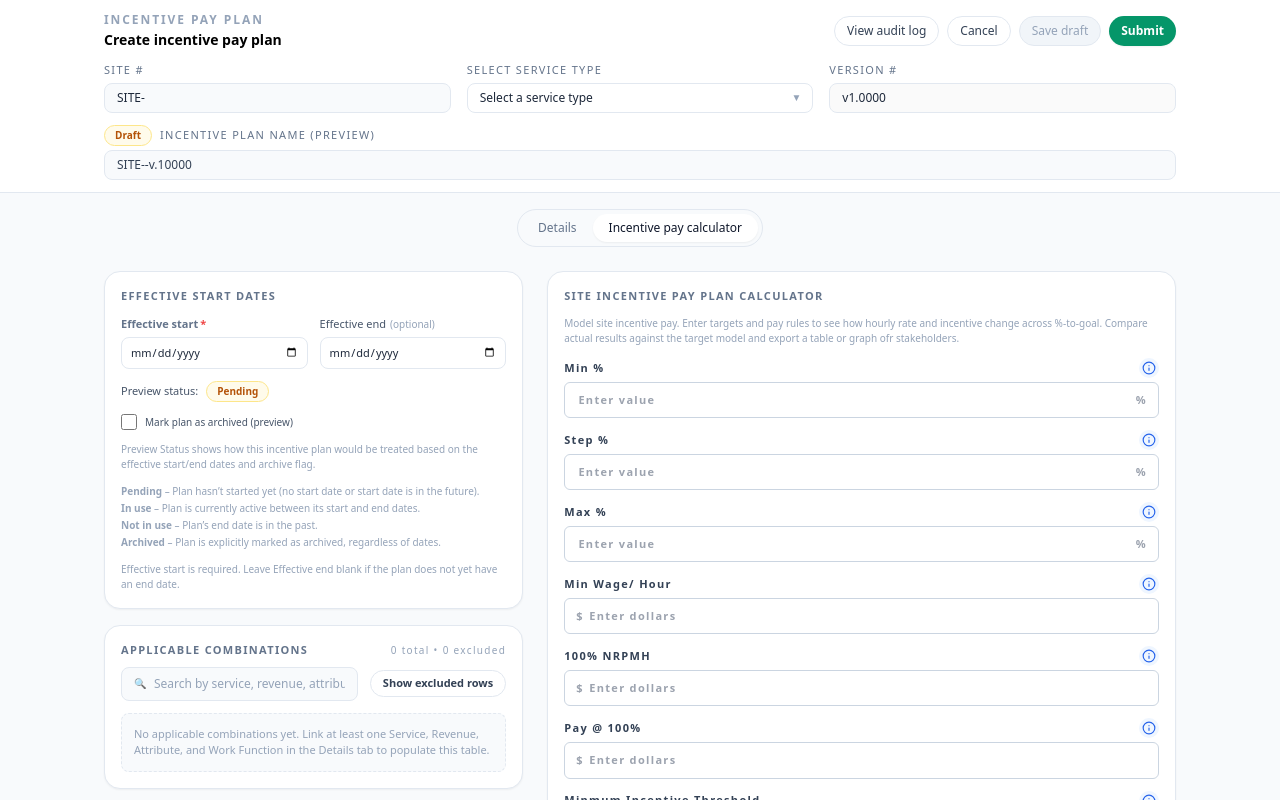
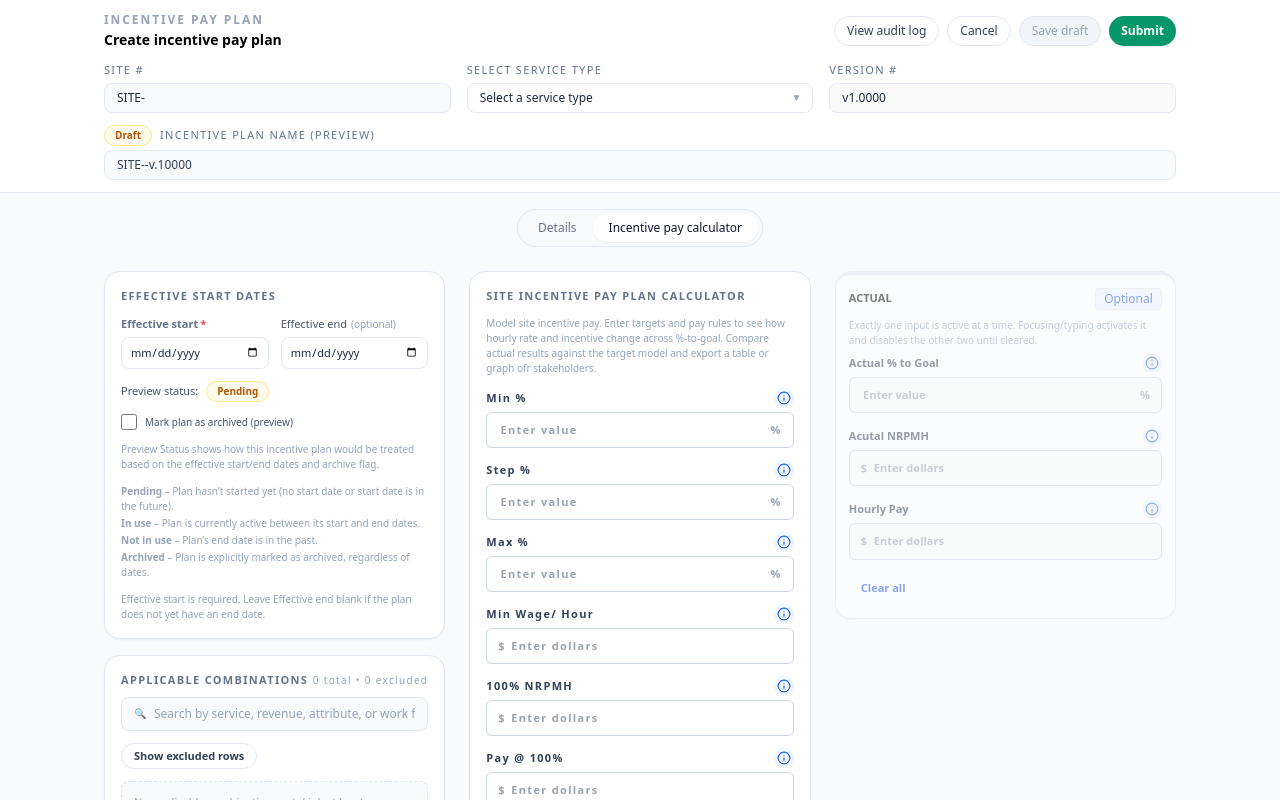
Before and after one commit to democapstone86/site-incentive-pay-plan, a React (Vite) app: page /createIncentive in a window 1280 px wide. Both pictures are taken after a click on the button "Incentive pay calculator". Shown: the top 800 px of the page. Built offline with nearby package versions, Linux system fonts and the light colour scheme.

Commit message:
Update incentive pay plan draft modal text

```diff
--- a/src/pages/CreateIncentive.tsx
+++ b/src/pages/CreateIncentive.tsx
@@ -1425,11 +1425,8 @@ export default function CreateIncentivePayPlan() {
                           Save plan as draft?
                         </h3>
                         <p className="mt-2 text-sm text-slate-600">
-                          Are you sure you want to save the{" "}
-                          <span className="font-medium text-slate-800">
-                            {previewPlanName}
-                          </span>{" "}
-                          Incentive Pay Plan as a draft?
+                          Are you sure you want to save this incentive pay plan
+                          as a draft?
                         </p>
                       </div>
 
@@ -1610,7 +1607,7 @@ export default function CreateIncentivePayPlan() {
           <div
             className={
               activeTab === "calculator"
-                ? "grid gap-6 md:grid-cols-[minmax(0,0.4fr)_minmax(0,0.6fr)]"
+                ? "grid gap-6 lg:grid-cols-3"
                 : "hidden"
             }
           >
@@ -1706,7 +1703,7 @@ export default function CreateIncentivePayPlan() {
               <div className="rounded-2xl  border border-slate-200 bg-white px-4 py-4 shadow-sm">
                 <div className="mb-2 flex items-center justify-between text-[11px] font-semibold uppercase tracking-[0.12em] text-slate-500">
                   <span>Applicable combinations</span>
-                  <span className="text-[10px] font-normal normal-case text-slate-400">
+                  <span className="text-[10px] font-normal normal-case text-slate-400 whitespace-nowrap">
                     {appCombinations.length} total • {excludedCount} excluded
                   </span>
                 </div>
@@ -1861,6 +1858,7 @@ export default function CreateIncentivePayPlan() {
               </div>
             </div>
 
+            {/* Site Incentive Pay Plan Calculator */}
             <div className="flex flex-col gap-4">
               <div className="rounded-2xl border border-slate-200 bg-white px-4 py-4 shadow-sm">
                 <div className="mb-3 text-[11px] font-semibold uppercase tracking-[0.12em] text-slate-500">
@@ -2004,7 +2002,9 @@ export default function CreateIncentivePayPlan() {
                   </section>
                 </div>
               </div>
-
+            </div>
+
+            <div className="flex flex-col gap-4">
               <div
                 className={`bg-white shadow-sm border border-slate-200 rounded-2xl p-[0.825rem] border-t-4 ${
                   useActual ? "opacity-100" : "opacity-50"
@@ -2163,8 +2163,12 @@ export default function CreateIncentivePayPlan() {
                   </div>
                 </div>
               </div>
+            </div>
+          </div>
+
+          {/* Table/ Graph */}
           <div
-                className="rounded-2xl border border-slate-200 bg-white px-4 py-4 shadow-sm"
+            className="mt-4 rounded-2xl border border-slate-200 bg-white px-4 py-4 shadow-sm"
             aria-label="Data View"
           >
             <div className="flex items-center justify-between p-2">
@@ -2272,9 +2276,7 @@ export default function CreateIncentivePayPlan() {
                       visibleRows.map((r, i) => (
                         <TableRow
                           key={i}
-                              className={
-                                i % 2 === 0 ? "bg-white" : "bg-gray-50"
-                              }
+                          className={i % 2 === 0 ? "bg-white" : "bg-gray-50"}
                         >
                           <TableCell>{r.percentToGoal}%</TableCell>
                           <TableCell>{toCurrency(r.netRevHr)}</TableCell>
@@ -2373,7 +2375,5 @@ export default function CreateIncentivePayPlan() {
         </div>
       </div>
     </div>
-      </div>
-    </div>
-  );
-}
+  );
+}
```
Lines whose indentation alone changed are shown as unchanged.
